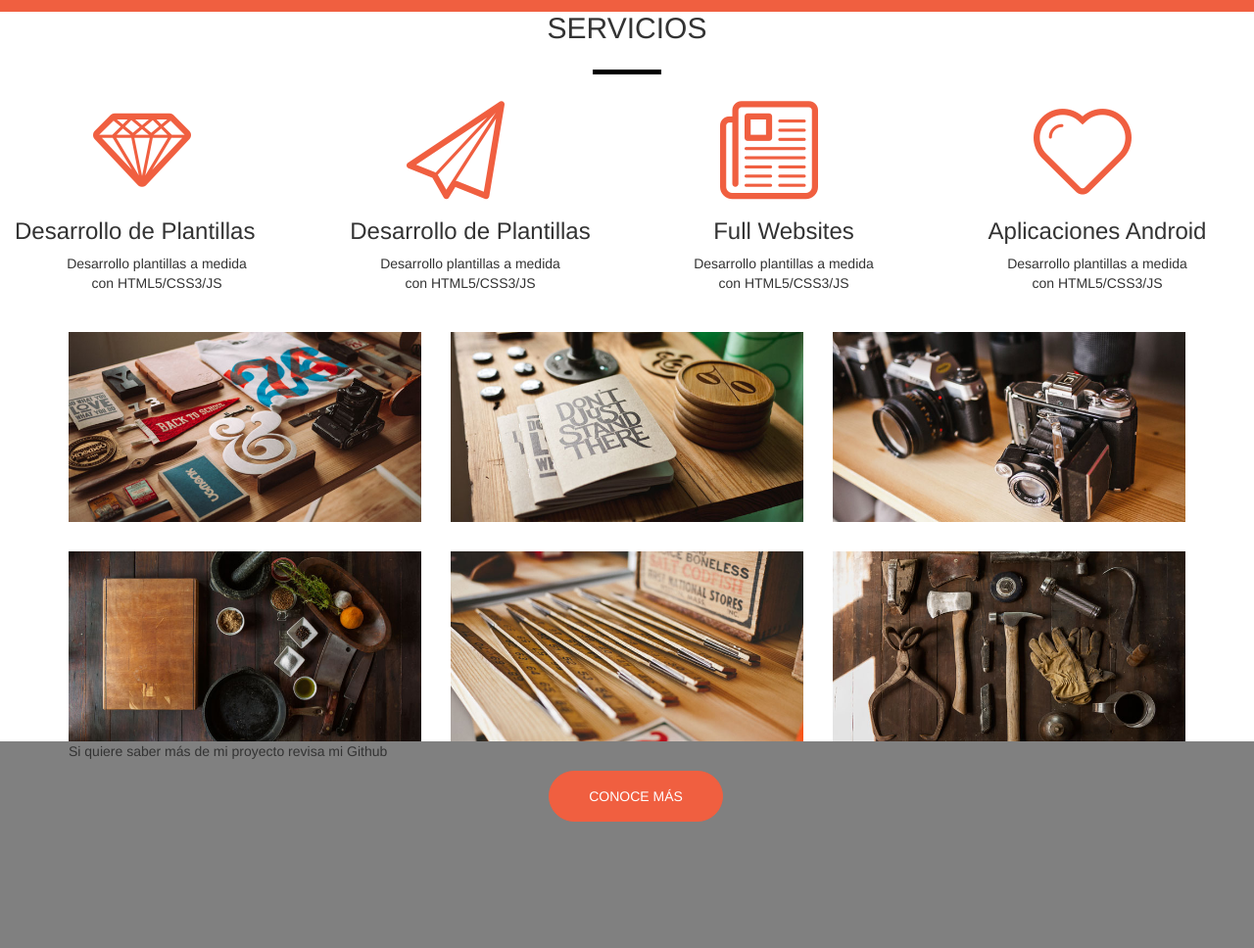
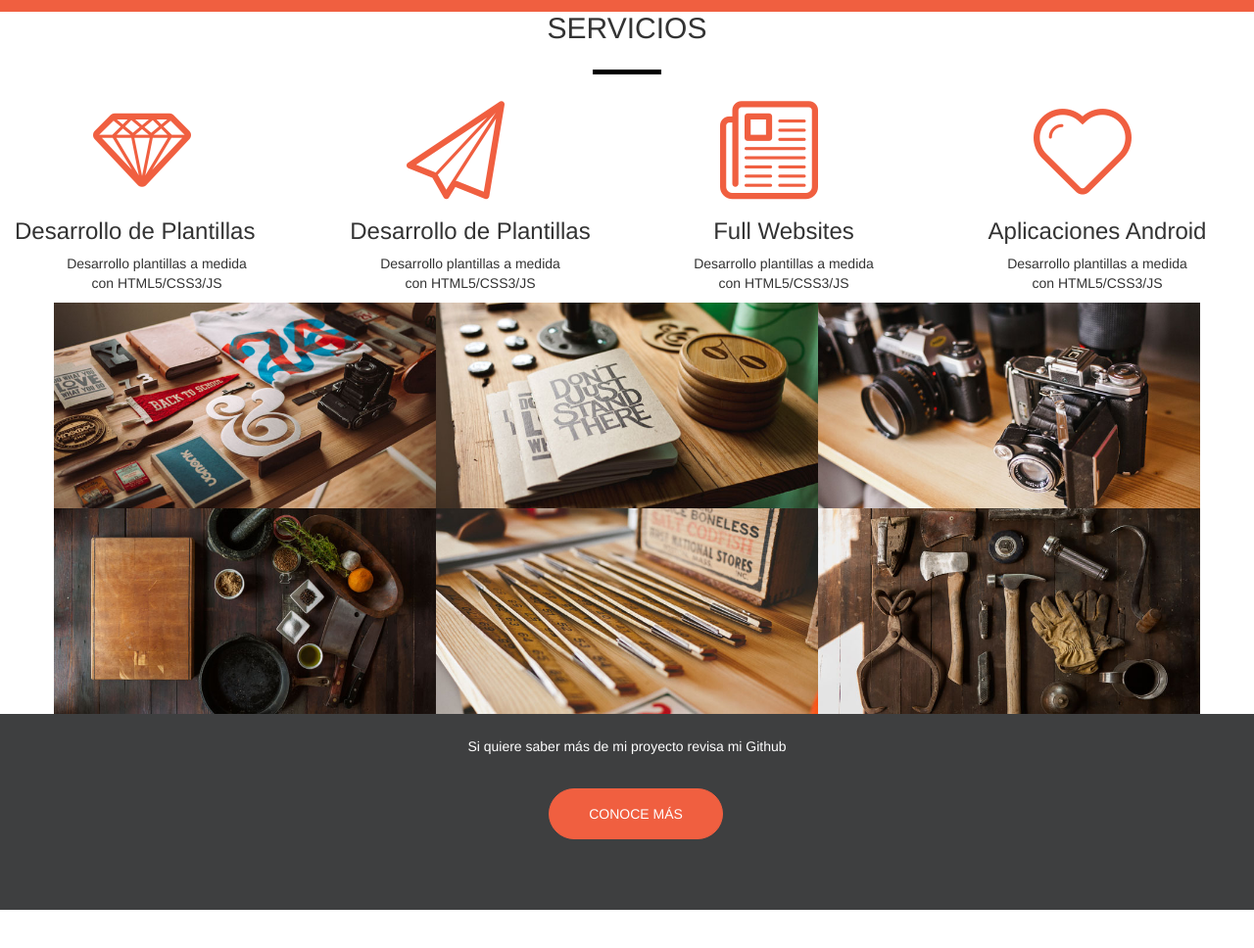
Before and after one commit to dunkel-cat/portafolio, a plain HTML site: page index.html in a window 1280 px wide. Shown: the part 1058-2026 px from the top of the page at 98% size. After the commit the page ends 1987 px from the top, so only its background shows below. Drawn offline with Linux system fonts and the light colour scheme; files whose address does not match are found by name.

Commit message:
replacing files

```diff
--- a/css/main.css
+++ b/css/main.css
@@ -22,6 +22,7 @@
 	position: fixed;
 	width: 100%;
 	margin: 0;
+  z-index: 1;
 }
 .navbar-default .navbar-brand{
 	color: red;
@@ -108,8 +109,6 @@
       padding: 0;
       position: relative;
       background-color:#f05f40;
-      margin-top: 30px;
-      margin-bottom: 0;
     }
 
     .vividworknav:hover img {
@@ -145,9 +144,16 @@
       text-align: center;
       opacity: 0;
     }
+.col-md-4 {
+      padding: 0px;
+      margin: 0px;
+    }
 /*=====================================================================footer==============================================================*/
 .plomito{
-   background-color: gray;
-    height: 400px;
+   background-color: #3e3f40;
+    height: 200px;
     margin-top: 0;
 }
+.parrafo-plomito{
+  font-size: 2em;
+}
--- a/index.html
+++ b/index.html
@@ -162,7 +162,7 @@
 <!--===================================================JS============================================================-->
 <section class="plomito">
 	<div class="container">
-		<p>Si quiere saber más de mi proyecto revisa mi Github</p>
+		<p class="text-center text-white pd-5-10">Si quiere saber más de mi proyecto revisa mi Github</p>
 		<button type="button" class="btn btn-default">CONOCE MÁS</button>
 	</div>
 </section>
```
